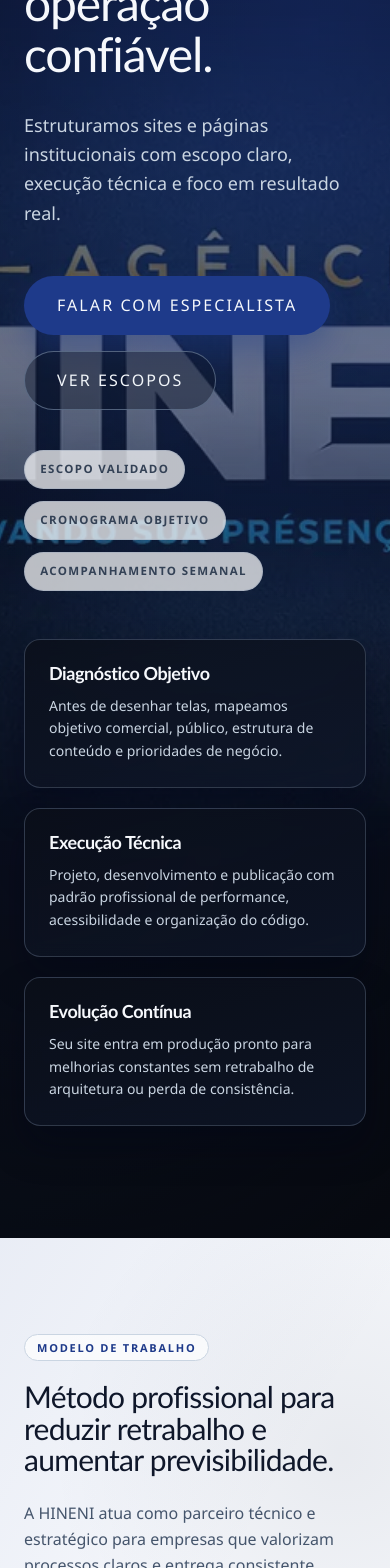
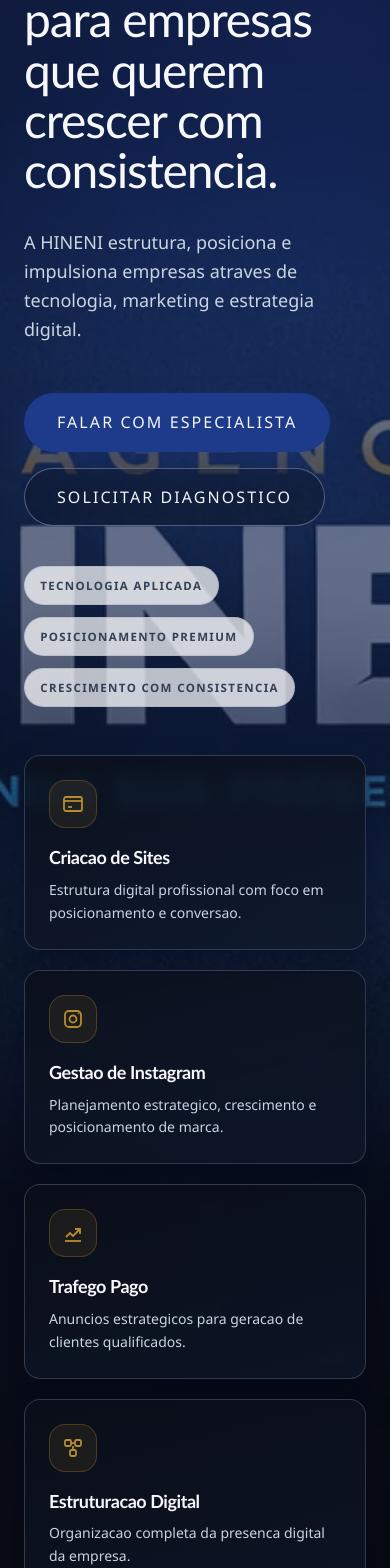
Before and after one commit to Agencia-Hineni/hineni-website, a Next.js app: page / in a window 390 px wide. Shown: the part 432-2000 px from the top of the page. Built offline with nearby package versions, Linux system fonts and the light colour scheme; no server answers.

Commit message:
att e atualizaçao de valores

```diff
--- a/app/page.tsx
+++ b/app/page.tsx
@@ -11,49 +11,87 @@
 import { getSiteContent } from "@/lib/site-content";
 
 export const metadata: Metadata = createPageMetadata({
-  title: "Sites Profissionais para Operação Empresarial",
+  title: "Tecnologia, Marketing e Estrutura Digital para Empresas",
   description:
-    "Soluções digitais para empresas que precisam de presença online confiável, com escopo claro e evolução contínua.",
+    "A HINENI estrutura, posiciona e impulsiona empresas atraves de tecnologia, marketing e estrategia digital.",
   path: "/",
 });
 
-const pillars = [
+const services = [
   {
-    title: "Diagnóstico Objetivo",
-    text: "Antes de desenhar telas, mapeamos objetivo comercial, público, estrutura de conteúdo e prioridades de negócio.",
+    title: "Criacao de Sites",
+    text: "Estrutura digital profissional com foco em posicionamento e conversao.",
+    icon: (
+      <svg viewBox="0 0 24 24" fill="none" stroke="currentColor" strokeWidth="1.8" className="h-6 w-6">
+        <rect x="3" y="5" width="18" height="14" rx="2" />
+        <path d="M3 9h18" />
+        <path d="M7 15h4" />
+      </svg>
+    ),
   },
   {
-    title: "Execução Técnica",
-    text: "Projeto, desenvolvimento e publicação com padrão profissional de performance, acessibilidade e organização do código.",
+    title: "Gestao de Instagram",
+    text: "Planejamento estrategico, crescimento e posicionamento de marca.",
+    icon: (
+      <svg viewBox="0 0 24 24" fill="none" stroke="currentColor" strokeWidth="1.8" className="h-6 w-6">
+        <rect x="4" y="4" width="16" height="16" rx="4" />
+        <circle cx="12" cy="12" r="3.5" />
+        <circle cx="17.5" cy="6.5" r="0.8" fill="currentColor" stroke="none" />
+      </svg>
+    ),
   },
   {
-    title: "Evolução Contínua",
-    text: "Seu site entra em produção pronto para melhorias constantes sem retrabalho de arquitetura ou perda de consistência.",
+    title: "Trafego Pago",
+    text: "Anuncios estrategicos para geracao de clientes qualificados.",
+    icon: (
+      <svg viewBox="0 0 24 24" fill="none" stroke="currentColor" strokeWidth="1.8" className="h-6 w-6">
+        <path d="m5 16 4-4 3 3 7-7" />
+        <path d="M14 8h5v5" />
+        <path d="M4 20h16" />
+      </svg>
+    ),
+  },
+  {
+    title: "Estruturacao Digital",
+    text: "Organizacao completa da presenca digital da empresa.",
+    icon: (
+      <svg viewBox="0 0 24 24" fill="none" stroke="currentColor" strokeWidth="1.8" className="h-6 w-6">
+        <rect x="4" y="4" width="6" height="6" rx="1.5" />
+        <rect x="14" y="4" width="6" height="6" rx="1.5" />
+        <rect x="9" y="14" width="6" height="6" rx="1.5" />
+        <path d="M10 7h4" />
+        <path d="M12 10v4" />
+      </svg>
+    ),
   },
 ];
 
 const workModel = [
   {
-    title: "Escopo definido desde o início",
-    text: "Entregáveis, prazo e responsabilidades alinhados para evitar ruído durante o projeto.",
+    title: "Diagnostico Estrategico",
+    text: "Mapeamos o momento da empresa, prioridades comerciais e gargalos para definir a linha certa de crescimento.",
   },
   {
-    title: "Comunicação de acompanhamento",
-    text: "Atualizações diretas de status, pendências e próximas etapas com linguagem de negócio.",
+    title: "Estruturacao Digital",
+    text: "Organizamos canais, ativos e mensagens para construir uma base profissional, coerente e pronta para escalar.",
   },
   {
-    title: "Decisões baseadas em contexto real",
-    text: "Cada recomendação considera maturidade da empresa, momento comercial e capacidade de operação interna.",
+    title: "Implementacao Tecnica",
+    text: "Executamos site, automacoes, campanhas e ajustes tecnicos com clareza de escopo e foco em performance.",
+  },
+  {
+    title: "Crescimento e Otimizacao",
+    text: "Acompanhamos a evolucao da operacao digital para melhorar resultados, refinar estrategia e ampliar consistencia.",
   },
 ];
 
 const commitments = [
-  "Arquitetura de páginas orientada para clareza de leitura e confiança institucional",
-  "Base técnica preparada para SEO, rastreamento de eventos e futuras integrações",
-  "Experiência consistente em desktop e mobile para público e equipe comercial",
+  "Sites, redes sociais e campanhas trabalhando com a mesma direcao estrategica",
+  "Presenca digital organizada para sustentar autoridade, conversao e operacao",
+  "Base tecnica preparada para marketing, acompanhamento e crescimento continuo",
 ];
 
-const trustSignals = ["Escopo validado", "Cronograma objetivo", "Acompanhamento semanal"];
+const trustSignals = ["Tecnologia aplicada", "Posicionamento premium", "Crescimento com consistencia"];
 
 export default async function HomePage() {
   const content = await getSiteContent();
@@ -88,17 +126,17 @@
         <Container className="relative flex min-h-[100svh] flex-col justify-center">
           <Reveal transition={{ duration: 0.5, ease: [0.22, 1, 0.36, 1], delay: 0.04 }}>
             <p className="mb-8 inline-flex rounded-full border border-slate-600/80 bg-slate-900/72 px-5 py-2 text-xs font-semibold uppercase tracking-[0.24em] text-slate-300">
-              Consultoria e execução digital
+              Estruturacao digital para empresas em expansao
             </p>
           </Reveal>
           <Reveal delay={0.12}>
             <h1 className="max-w-5xl text-5xl leading-[0.94] text-shell sm:text-6xl lg:text-7xl">
-              Soluções digitais para empresas que precisam de operação confiável.
+              Tecnologia, marketing e estrutura digital para empresas que querem crescer com consistencia.
             </h1>
           </Reveal>
           <Reveal delay={0.2}>
             <p className="mt-8 max-w-3xl text-lg leading-relaxed text-slate-300 sm:text-xl">
-              Estruturamos sites e páginas institucionais com escopo claro, execução técnica e foco em resultado real.
+              A HINENI estrutura, posiciona e impulsiona empresas atraves de tecnologia, marketing e estrategia digital.
             </p>
           </Reveal>
           <Reveal delay={0.28} className="mt-12">
@@ -113,12 +151,15 @@
             ))}
           </div>
 
-          <div className="mt-12 grid gap-5 md:grid-cols-3">
-            {pillars.map((pillar, index) => (
-              <Reveal key={pillar.title} delay={0.36 + index * 0.08}>
+          <div className="mt-12 grid gap-5 md:grid-cols-2 xl:grid-cols-4">
+            {services.map((service, index) => (
+              <Reveal key={service.title} delay={0.36 + index * 0.08}>
                 <article className="premium-card-dark h-full rounded-2xl p-6 backdrop-blur-sm">
-                  <h2 className="text-lg font-semibold text-shell">{pillar.title}</h2>
-                  <p className="mt-3 text-sm leading-relaxed text-slate-300">{pillar.text}</p>
+                  <div className="flex h-12 w-12 items-center justify-center rounded-2xl border border-gold-accent/30 bg-gold-accent/10 text-gold-accent">
+                    {service.icon}
+                  </div>
+                  <h2 className="mt-5 text-lg font-semibold text-shell">{service.title}</h2>
+                  <p className="mt-3 text-sm leading-relaxed text-slate-300">{service.text}</p>
                 </article>
               </Reveal>
             ))}
@@ -129,11 +170,11 @@
       <section className={`section-shell bg-shell ${SECTION_CLASSES.standard}`}>
         <Container>
           <SectionHeading
-            eyebrow="Modelo de trabalho"
-            title="Método profissional para reduzir retrabalho e aumentar previsibilidade."
-            description="A HINENI atua como parceiro técnico e estratégico para empresas que valorizam processos claros e entrega consistente."
+            eyebrow="Como trabalhamos"
+            title="Metodo profissional para estruturar, implementar e acelerar a operacao digital."
+            description="Conduzimos cada projeto com visao estrategica e execucao tecnica para transformar a presenca digital em uma base real de crescimento."
           />
-          <div className="mt-12 grid gap-6 md:grid-cols-3">
+          <div className="mt-12 grid gap-6 md:grid-cols-2 xl:grid-cols-4">
             {workModel.map((item, index) => (
               <Reveal key={item.title} delay={index * 0.08}>
                 <article className="premium-card-light h-full rounded-2xl p-6">
@@ -150,9 +191,9 @@
         <Container>
           <Reveal>
             <SectionHeading
-              eyebrow="Compromissos técnicos"
-              title="Cada entrega precisa sustentar comunicação, operação e crescimento."
-              description="Não trabalhamos com páginas soltas. Trabalhamos com uma base digital que acompanhe o ritmo de evolução da empresa."
+              eyebrow="Compromissos tecnicos"
+              title="Cada entrega precisa sustentar posicionamento, operacao e crescimento."
+              description="Nao atuamos apenas com ativos isolados. Construimos uma estrutura digital que acompanhe a evolucao da empresa com clareza e consistencia."
             />
           </Reveal>
           <div className="mt-10 grid gap-4 sm:grid-cols-2 lg:grid-cols-3">
@@ -193,22 +234,22 @@
           <Reveal>
             <SectionHeading
               tone="dark"
-              eyebrow="Próximo passo"
-              title="Se você precisa de um site que funcione como ativo de negócio, vamos conversar."
-              description="Entramos no projeto com escopo técnico, cronograma realista e acompanhamento de ponta a ponta."
+              eyebrow="Diagnostico"
+              title="Torne sua empresa mais profissional, organizada e preparada para crescer."
+              description="Comecamos com um diagnostico estrategico para identificar prioridades, alinhar tecnologia e marketing e definir a melhor estrutura para o proximo ciclo da empresa."
               className="mb-0"
             />
           </Reveal>
           <Reveal delay={0.14}>
             <div className="premium-card-dark rounded-3xl p-8">
               <p className="text-sm leading-relaxed text-slate-300">
-                Começamos por um diagnóstico rápido para entender seu momento, definir prioridades e montar a melhor linha de execução.
+                Receba uma leitura objetiva da sua presenca digital e descubra os proximos passos para posicionar, organizar e impulsionar sua empresa.
               </p>
               <Link
                 href="/contato"
                 className="mt-7 inline-flex items-center text-sm font-semibold uppercase tracking-[0.16em] text-gold-accent hover:text-shell"
               >
-                Falar com especialista
+                Solicitar diagnostico gratuito
               </Link>
             </div>
           </Reveal>
--- a/app/servicos/page.tsx
+++ b/app/servicos/page.tsx
@@ -2,6 +2,7 @@
 import Link from "next/link";
 import { Reveal } from "@/components/animations/reveal";
 import { Container } from "@/components/ui/container";
+import { LinkButton } from "@/components/ui/link-button";
 import { SectionHeading } from "@/components/ui/section-heading";
 import { SECTION_CLASSES } from "@/lib/constants";
 import { createPageMetadata } from "@/lib/seo";
@@ -10,7 +11,7 @@
 export const metadata: Metadata = createPageMetadata({
   title: "Serviços",
   description:
-    "Escopos digitais da HINENI para empresas que precisam de site institucional, páginas de conversão e base técnica de evolução.",
+    "Escopos digitais da HINENI para empresas que precisam de site institucional, redes sociais, trafego pago e base tecnica de evolucao.",
   path: "/servicos",
 });
 
@@ -43,6 +44,26 @@
     ],
   },
   {
+    title: "Gestao de Redes Sociais",
+    text: "Planejamento e execucao de conteudo para redes sociais com foco em consistencia de marca, clareza de mensagem e frequencia de publicacao.",
+    idealFor: "Empresas que precisam fortalecer presenca digital e manter comunicacao ativa com o publico.",
+    deliverables: [
+      "Planejamento editorial e calendario de conteudo",
+      "Direcao de copy e posicionamento nas redes",
+      "Acompanhamento da consistencia visual e comunicacional",
+    ],
+  },
+  {
+    title: "Trafego Pago",
+    text: "Estruturacao e gestao de campanhas para gerar alcance, captar demanda qualificada e apoiar metas comerciais com leitura de dados.",
+    idealFor: "Empresas que querem acelerar aquisicao com campanhas mais objetivas e melhor rastreamento.",
+    deliverables: [
+      "Planejamento de campanhas e segmentacao",
+      "Acompanhamento de criativos, anuncios e verba",
+      "Leitura de resultados e ajustes de performance",
+    ],
+  },
+  {
     title: "Evolução e Manutenção Técnica",
     text: "Ciclo de melhorias para manter o site atualizado, com governança de conteúdo e base pronta para novos movimentos.",
     idealFor: "Empresas que querem escalar sem reconstruir o projeto a cada nova demanda.",
@@ -69,6 +90,12 @@
   "Base preparada para SEO, analytics e crescimento contínuo",
 ];
 
+const planBenefits = [
+  "Diagnostico inicial para definir prioridades",
+  "Escopo claro antes da implementacao",
+  "Acompanhamento estrategico da evolucao",
+];
+
 function splitImplementationLabel(value: string) {
   const match = value.match(/^(.*?)(\s*\((.*)\))$/);
 
@@ -79,6 +106,17 @@
   return {
     highlight: match[1].trim(),
     detail: match[3].trim(),
+  };
+}
+
+function formatImplementation(value: string) {
+  const { highlight, detail } = splitImplementationLabel(value);
+  const totalMatch = detail.match(/^total\s+(.*)$/i);
+  const normalizedTotal = (totalMatch ? totalMatch[1].trim() : detail || highlight).replace(/^de\s+/i, "");
+
+  return {
+    installment: highlight,
+    total: normalizedTotal,
   };
 }
 
@@ -94,7 +132,7 @@
               tone="dark"
               eyebrow="Serviços"
               title="Soluções digitais com escopo claro e execução profissional."
-              description="Cada projeto é conduzido com método, acompanhamento e foco em resultado aplicável no dia a dia da empresa."
+              description="Atuamos com sites, redes sociais, trafego pago e evolucao tecnica para empresas que precisam de uma operacao digital mais completa."
             />
           </Reveal>
         </Container>
@@ -102,7 +140,7 @@
 
       <section className={`section-shell bg-shell ${SECTION_CLASSES.standard}`}>
         <Container>
-          <div className="grid gap-6 md:grid-cols-3">
+          <div className="grid gap-6 md:grid-cols-2 xl:grid-cols-3">
             {services.map((service, index) => (
               <Reveal key={service.title} delay={index * 0.08}>
                 <article className="premium-card-light card-service h-full rounded-3xl p-8">
@@ -167,38 +205,74 @@
             {content.plans.map((plan, index) => (
               <Reveal key={plan.name} delay={index * 0.08}>
                 {(() => {
-                  const implementation = splitImplementationLabel(plan.implementation);
+                  const implementation = formatImplementation(plan.implementation);
 
                   return (
                     <article
-                  className={`h-full rounded-3xl p-8 text-slate-200 ${
+                      className={`relative flex h-full flex-col overflow-hidden rounded-[2rem] p-8 text-slate-200 ${
                         plan.featured
-                      ? "border border-gold-accent/45 bg-[linear-gradient(165deg,rgba(11,15,25,0.9),rgba(30,58,138,0.36))] shadow-[0_26px_52px_rgba(2,6,23,0.5)]"
+                          ? "border border-gold-accent/45 bg-[radial-gradient(circle_at_top,rgba(183,141,45,0.18),transparent_34%),linear-gradient(165deg,rgba(11,15,25,0.96),rgba(30,58,138,0.4))] shadow-[0_28px_58px_rgba(2,6,23,0.56)]"
                           : "premium-card-dark"
                       }`}
                     >
+                      <div className="absolute inset-x-0 top-0 h-px bg-gradient-to-r from-transparent via-white/30 to-transparent" />
+                      <div className="flex items-start justify-between gap-4">
+                        <div>
+                          <p className="text-[11px] font-semibold uppercase tracking-[0.18em] text-slate-400">
+                            {plan.featured ? "Plano em destaque" : "Plano sob medida"}
+                          </p>
+                          <h3 className="mt-3 text-2xl text-shell">{plan.name}</h3>
+                        </div>
                         {plan.featured ? (
-                    <span className="inline-flex rounded-full border border-gold-accent/45 bg-gold-accent/10 px-3 py-1 text-[10px] font-semibold uppercase tracking-[0.16em] text-gold-accent">
+                          <span className="inline-flex rounded-full border border-gold-accent/45 bg-gold-accent/12 px-3 py-1 text-[10px] font-semibold uppercase tracking-[0.16em] text-gold-accent">
                             Recomendado
                           </span>
                         ) : null}
-                  <p className="mt-4 text-xs font-semibold uppercase tracking-[0.18em] text-slate-400">
-                    {plan.name}
+                      </div>
+
+                      <div className="mt-8 rounded-[1.75rem] border border-white/10 bg-slate-950/28 p-6">
+                        <p className="text-xs uppercase tracking-[0.14em] text-slate-400">Valor total</p>
+                        <p className="mt-3 text-4xl font-semibold leading-tight text-shell">
+                          {implementation.total}
                         </p>
-                  <div className="mt-6 border-t border-slate-700 pt-5">
-                    <p className="text-xs uppercase tracking-[0.14em] text-slate-400">Implementação</p>
-                    <p className="mt-3 text-3xl font-semibold leading-none text-shell">
-                      {implementation.highlight}
+                        <div className="mt-4 rounded-2xl border border-gold-accent/20 bg-gold-accent/8 px-4 py-3">
+                          <p className="text-[11px] font-semibold uppercase tracking-[0.16em] text-gold-accent">
+                            Parcelado em ate 12x no cartao
                           </p>
-                    {implementation.detail ? (
-                      <p className="mt-3 text-sm leading-relaxed text-slate-400">{implementation.detail}</p>
-                    ) : null}
+                          <p className="mt-2 text-base font-medium leading-relaxed text-slate-200">
+                            {implementation.installment}
+                          </p>
                         </div>
-                  <div className="mt-6 rounded-2xl border border-slate-700/80 bg-slate-950/35 px-5 py-4">
+                      </div>
+
+                      <div className="mt-5 rounded-[1.5rem] border border-slate-700/80 bg-slate-950/36 px-5 py-4">
                         <p className="text-xs uppercase tracking-[0.14em] text-slate-400">Mensalidade de suporte</p>
-                    <p className="mt-2 text-lg font-semibold text-shell">{plan.monthly}</p>
+                        <p className="mt-2 text-xl font-semibold text-shell">{plan.monthly}</p>
                         <p className="mt-2 text-xs uppercase tracking-[0.14em] text-slate-400">
                           {plan.contract}
+                        </p>
+                      </div>
+
+                      <div className="mt-6 space-y-3 border-t border-slate-700/80 pt-6">
+                        {planBenefits.map((benefit) => (
+                          <div key={benefit} className="flex items-start gap-3 text-sm leading-relaxed text-slate-300">
+                            <span className="mt-1.5 h-2 w-2 rounded-full bg-gold-accent" />
+                            <span>{benefit}</span>
+                          </div>
+                        ))}
+                      </div>
+
+                      <div className="mt-8">
+                        <LinkButton
+                          href="/contato"
+                          variant={plan.featured ? "secondary" : "primary"}
+                          size="lg"
+                          className={`w-full ${plan.featured ? "shadow-[0_18px_34px_rgba(183,141,45,0.16)]" : ""}`}
+                        >
+                          Solicitar diagnostico
+                        </LinkButton>
+                        <p className="mt-3 text-center text-xs leading-relaxed text-slate-400">
+                          Conversamos sobre seu momento e indicamos o melhor plano para crescimento.
                         </p>
                       </div>
                     </article>
--- a/components/ui/hero-actions.tsx
+++ b/components/ui/hero-actions.tsx
@@ -13,12 +13,12 @@
           Falar com especialista
         </LinkButton>
         <LinkButton
-          href="/servicos"
+          href="/contato"
           variant="ghost"
           size="lg"
           className="cta-button hover:border-gold-accent/60 hover:text-shell"
         >
-          Ver escopos
+          Solicitar diagnostico
         </LinkButton>
       </div>
     );
@@ -37,12 +37,12 @@
       </motion.div>
       <motion.div whileHover={{ y: -2, scale: 1.008 }} whileTap={{ y: 0, scale: 0.992 }}>
         <LinkButton
-          href="/servicos"
+          href="/contato"
           variant="ghost"
           size="lg"
           className="cta-button hover:border-gold-accent/60 hover:text-shell"
         >
-          Ver escopos
+          Solicitar diagnostico
         </LinkButton>
       </motion.div>
     </div>
--- a/data/site-content.json
+++ b/data/site-content.json
@@ -29,7 +29,7 @@
     },
     {
       "name": "Plano Premium",
-      "implementation": "A partir de 12x de R$ 375,00 (total entre R$ 4.499,89 e R$ 8.999,98)",
+      "implementation": "A partir de R$ 4.499,89",
       "monthly": "R$ 899,00/mês",
       "contract": "Mensalidade recorrente",
       "featured": false
--- a/lib/constants.ts
+++ b/lib/constants.ts
@@ -3,20 +3,17 @@
   siteUrl: process.env.NEXT_PUBLIC_SITE_URL ?? "https://hineni.com.br",
   contactEmail: "atendimento@hineni.com.br",
   instagram: "https://instagram.com/hineni.digital",
-  tagline: "Estrutura digital com foco em operação e resultado mensurável",
-  defaultTitle: "HINENI | Soluções Digitais Empresariais",
+  tagline: "Tecnologia, marketing e estrutura digital para empresas que querem crescer com consistencia",
+  defaultTitle: "HINENI | Agencia de Estruturacao Digital e Crescimento",
   defaultDescription:
-    "A HINENI projeta sites e estruturas digitais para empresas que precisam de operação confiável, comunicação clara e evolução contínua.",
+    "A HINENI estrutura, posiciona e impulsiona empresas atraves de tecnologia, marketing e estrategia digital.",
   keywords: [
-    "agência de desenvolvimento web empresarial",
-    "estrutura digital empresarial",
-    "site institucional premium",
-    "landing page estratégica para empresas",
-    "desenvolvimento web de alta performance",
-    "presença digital corporativa",
-    "agência digital em são paulo",
-    "criação de sites empresariais no brasil",
-    "desenvolvimento web para empresas no brasil",
+    "criacao de sites",
+    "agencia digital",
+    "gestao de instagram",
+    "trafego pago",
+    "estrutura digital",
+    "marketing digital",
   ],
 } as const;
 
--- a/lib/site-content.ts
+++ b/lib/site-content.ts
@@ -54,7 +54,7 @@
     },
     {
       name: "Plano Premium",
-      implementation: "A partir de 12x de R$ 375,00 (total entre R$ 4.499,89 e R$ 8.999,98)",
+      implementation: "A partir de R$ 4.499,89",
       monthly: "R$ 899,00/mês",
       contract: "Mensalidade recorrente",
       featured: false,
```
Also changed, not shown: app/sobre/page.tsx (+13 -13 lines), 1 other file (tests, documents, lock files or other folders). Lines whose indentation alone changed are shown as unchanged.
